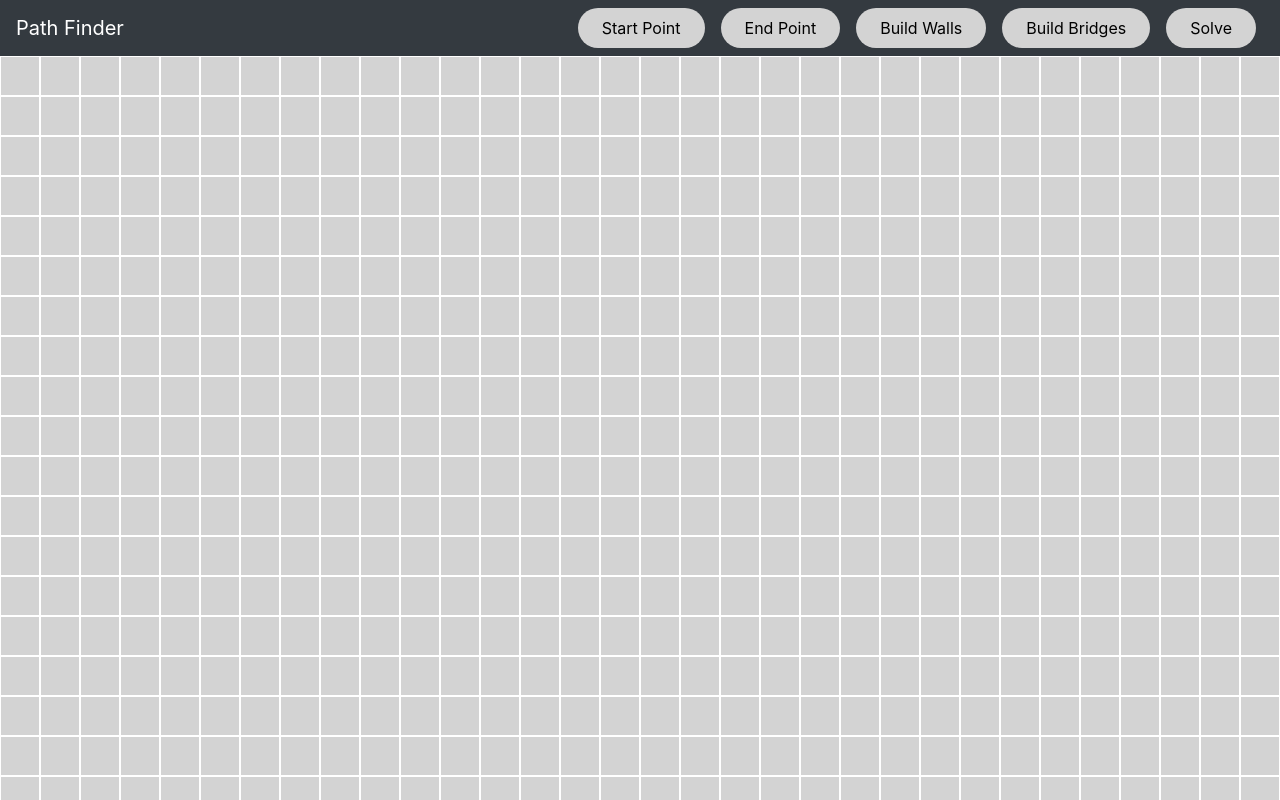
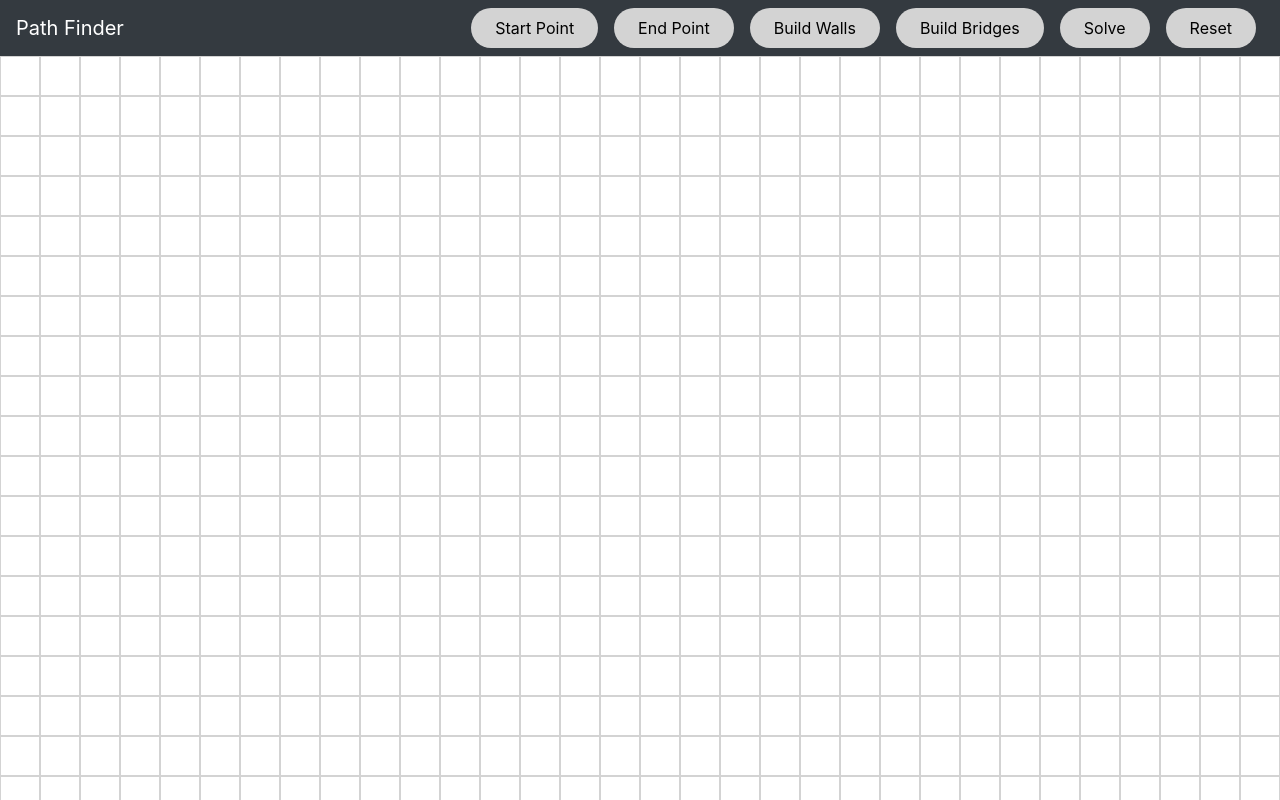
Before and after one commit to bamit5/path-finder, a React (Create React App) app: page / in a window 1280 px wide. Shown: the top 800 px of the page. Built offline with nearby package versions, Linux system fonts and the light colour scheme.

Commit message:
added animation. changed mode/graph functionality. started adding bridge node functionality. rn removing graph from redux to improve efficiency

```diff
--- a/src/algorithms/Dijkstras.ts
+++ b/src/algorithms/Dijkstras.ts
@@ -9,7 +9,7 @@ type NodeGraph = NodeData[][]; // TODO add to constants? maybe change name or so
  * @param s
  * @param e
  */
-const solve = (graph: NodeGraph, s: Point, e: Point) => {
+const dijkstras = (graph: NodeGraph, s: Point, e: Point) => {
   // set start node distance to 0
   graph[s.x][s.y].dist = 0;
 
@@ -72,4 +72,18 @@ const solve = (graph: NodeGraph, s: Point, e: Point) => {
   return { nodesVisited, nodesTaken };
 };
 
+const solve = (graph: NodeGraph, s: Point, e: Point, bridgeNode?: Point) => {
+  if (bridgeNode) {
+    // solve from start to bridge and bridge to end
+    const bridgeSol = dijkstras(graph, s, bridgeNode);
+    const endSol = dijkstras(graph, bridgeNode, e);
+
+    // combine solutions and return them
+    const nodesVisited = bridgeSol.nodesVisited.concat(endSol.nodesVisited);
+    const nodesTaken = bridgeSol.nodesTaken.concat(endSol.nodesTaken);
+    return { nodesVisited, nodesTaken };
+  }
+  return dijkstras(graph, s, e);
+};
+
 export default { solve };
--- a/src/components/Graph/Graph.scss
+++ b/src/components/Graph/Graph.scss
@@ -2,22 +2,23 @@ $node-size: 5vh;
 $node-hover-emphasis: 0.15vh;
 $node-color: lightgrey;
 $color-emphasis: 20%;
-$node-spacing: 0.15vh;
-$node-types:
-  "inactive" lightgrey,
+$node-regular-types:
+  "inactive" white,
   "wall" black,
   "start" aquamarine,
   "end" aqua,
-  "bridge" green,
-  "visited" pink,
-  "taken" red;
+  "bridge" green;
+
+$node-path-types:
+  "visited" lightcoral,
+  "taken" turquoise;
 
 .graph-wrapper {
   display: flex;
   width: 100%;
   flex-wrap: wrap;
   justify-content: center;
-  cursor: pointer; // TODO which shape mouse?
+  cursor: pointer;
 }
 
 .node-basics {
@@ -27,8 +28,7 @@ $node-types:
   position: relative;
   width: $node-size;
   height: $node-size;
-  padding: $node-spacing;
-  border: 0px;
+  border: 0.5px lightgrey solid;
 }
 
 @mixin node-color ($color: lightgrey) {
@@ -39,9 +39,82 @@ $node-types:
   }
 }
 
-@each $type, $color in $node-types {
+@mixin pop($type, $color) {
+  animation: pop-#{$type} 0.25s 0s;
+  @keyframes pop-#{$type} {
+    0% {
+      padding: 25%;
+    }
+
+    75% {
+      padding: 0%;
+      transform: scale(1.2);
+      border: none;
+      z-index: 1000;
+    }
+
+    100% {
+      padding: 0%;
+      transform: scale(1);
+    }
+  }
+}
+
+@mixin unpop($type, $color) {
+  animation: unpop-#{$type} 0.5s ease 0s forwards;
+  @keyframes unpop-#{$type} {
+    0% {
+      padding: 0%;
+    }
+
+    50% {
+      padding: 25%;
+    }
+
+    100% {
+      padding: 0%;
+    }
+  }
+}
+// TODO add radius. try starting the pop with it being circular, then going to square
+@mixin search-pop($type, $color) {
+  animation: search-pop-#{$type} 2s ease 0s forwards;
+  @keyframes search-pop-#{$type} {
+    0% {
+      padding: 25%;
+      background-color: lightyellow;
+    }
+
+    40% {
+      padding: 0%;
+      transform: scale(1.1);
+      background-color: lighten($color: $color, $amount: $color-emphasis);
+    }
+
+    60% {
+      padding: 0%;
+      transform: scale(1);
+    }
+
+  }
+}
+
+@each $type, $color in $node-regular-types {
   .#{$type}-node {
     @extend .node-basics;
-    @include node-color($color)
+    @include node-color($color);
+    @if $type != "inactive" {
+      @include pop($type, $color);
+    } @else {
+      // TODO @include unpop($type, $color);
+    }
   }
 }
+
+@each $type, $color in $node-path-types {
+  .#{$type}-node {
+    @extend .node-basics;
+    background-color: $color;
+    @include search-pop($type, $color);
+  }
+}
--- a/src/components/Graph/Graph.tsx
+++ b/src/components/Graph/Graph.tsx
@@ -23,6 +23,7 @@ import { RootState } from '../../redux/reducers';
 import graphActions from '../../redux/actions/graph';
 import { ModeConstants, ModeType, NodeType } from '../../redux/constants';
 import Dijkstras from '../../algorithms/Dijkstras';
+import modeActions from '../../redux/actions/mode';
 
 interface GraphProps {
   width: number;
@@ -35,6 +36,7 @@ interface StateProps {
   startNode: Point | null;
   endNode: Point | null;
   settingNodeType: NodeType;
+  reset: boolean;
 }
 
 interface DispatchProps {
@@ -42,6 +44,9 @@ interface DispatchProps {
   changeNode: (change: ChangeableNodeData) => void;
   setStartNode: (startNode: Point | null) => void;
   setEndNode: (endNode: Point | null) => void;
+  setMode: (mode: ModeType) => void;
+  doneResetting: () => void;
+  setGraphSuccess: (s: boolean) => void;
 }
 
 const Graph: React.FC<GraphProps & StateProps & DispatchProps> = forwardRef(
@@ -53,10 +58,14 @@ const Graph: React.FC<GraphProps & StateProps & DispatchProps> = forwardRef(
     startNode,
     endNode,
     settingNodeType,
+    reset,
     initGraph,
+    changeNode,
     setStartNode,
     setEndNode,
-    changeNode,
+    setMode,
+    doneResetting,
+    setGraphSuccess,
   }) => {
     // dragging used for drag to select
     const [dragging, setDragging] = useState(false);
@@ -79,6 +88,7 @@ const Graph: React.FC<GraphProps & StateProps & DispatchProps> = forwardRef(
     }, [width, height]);
 
     useEffect(() => {
+      // handle solving and visualzing
       if (mode === ModeConstants.SOLVING && startNode && endNode) {
         // solve with dijkstras // TODO change the algorithm type to be dynamic eventually
         const { nodesVisited, nodesTaken } = Dijkstras.solve(
@@ -87,38 +97,56 @@ const Graph: React.FC<GraphProps & StateProps & DispatchProps> = forwardRef(
           endNode,
         );
 
-        console.log('visited:');
-        console.log(nodesVisited);
-        console.log('taken');
-        console.log(nodesTaken);
+        // set graph success and begin visualizing
+        setGraphSuccess(nodesTaken.length > 0);
+        setMode(ModeConstants.VISUALIZING);
 
-        console.log('setting visited nodes:');
-        nodesVisited.map((node, i) => {
-          console.log(node);
+        // visualizing visited nodes
+        const speed = 30; // TODO
+        nodesVisited.forEach((node, i) => {
           const ref = nodeRefs[node.x * height + node.y].current;
           if (ref) {
             setTimeout(() => {
-              console.log(`visited: ${node}`);
               ref.className = 'visited-node';
-            }, i * 30);
+            }, i * speed);
           }
-          return 1;
         });
 
-        console.log('setting taken nodes');
-        nodesTaken.map((node, i) => {
-          console.log(node);
+        // visualize taken nodes after visited nodes
+        nodesTaken.forEach((node, i) => {
           const ref = nodeRefs[node.x * height + node.y].current;
           if (ref) {
             setTimeout(() => {
-              console.log(`taken: ${node}`);
               ref.className = 'taken-node';
-            }, nodesVisited.length * 30 + i * 30);
+            }, nodesVisited.length * speed + i * speed);
           }
-          return 1;
         });
+
+        // graph is completed when done visualizing visited and taken nodes
+        setTimeout(
+          () => setMode(ModeConstants.COMPLETED),
+          nodesVisited.length * speed + nodesTaken.length * speed,
+        );
       }
     }, [mode]);
+
+    useEffect(() => {
+      // handle resetting
+      if (reset) {
+        // reset graph styles
+        nodeRefs.forEach((node) => {
+          if (node.current) node.current.className = nodeStyles.INACTIVE;
+        });
+        // get new graph // TODO is this needed? can you just have nodes be represented by their current className?
+        initGraph(width, height);
+
+        // reset start/end/bridge Nodes
+        setStartNode(null);
+        setEndNode(null);
+
+        doneResetting();
+      }
+    }, [reset]);
 
     const handleClick = ({ x, y, type }: NodeData) => {
       // only update style if the mode allows for user changes
@@ -177,7 +205,6 @@ const Graph: React.FC<GraphProps & StateProps & DispatchProps> = forwardRef(
         role="application"
         aria-label="Graph that contains the nodes"
         className="graph-wrapper"
-        // TODO check async? might create problems
         onMouseDown={async () => setDragging(true)}
         onMouseUp={async () => setDragging(false)}
       >
@@ -217,6 +244,7 @@ const mapStateToProps = (state: RootState): StateProps => ({
   startNode: state.graph.startNode,
   endNode: state.graph.endNode,
   settingNodeType: state.mode.settingNodeType,
+  reset: state.graph.reset,
 });
 
 const mapDispatchToProps = (dispatch: Dispatch<any>): DispatchProps => ({
@@ -224,6 +252,9 @@ const mapDispatchToProps = (dispatch: Dispatch<any>): DispatchProps => ({
   changeNode: (change) => dispatch(graphActions.changeNode(change)),
   setStartNode: (startNode) => dispatch(graphActions.setStartNode(startNode)),
   setEndNode: (endNode) => dispatch(graphActions.setEndNode(endNode)),
+  setMode: (mode) => dispatch(modeActions.setMode(mode)),
+  doneResetting: () => dispatch(graphActions.doneResetting()),
+  setGraphSuccess: (s) => dispatch(graphActions.setSuccess(s)),
 });
 
 export default connect(mapStateToProps, mapDispatchToProps)(Graph);
--- a/src/components/Navbar/Navbar.tsx
+++ b/src/components/Navbar/Navbar.tsx
@@ -10,12 +10,12 @@ import { Dispatch } from 'redux';
 // eslint-disable-next-line sort-imports
 import { RootState } from '../../redux/reducers';
 import modeActions from '../../redux/actions/mode';
-import { ChangeableNodeData, Graph, Point } from '../../constants/constants';
-
+import { Point } from '../../constants/constants';
+import { ModeConstants, ModeType } from '../../redux/constants';
 import graphActions from '../../redux/actions/graph';
 
 interface StateProps {
-  graph: Graph;
+  mode: ModeType;
   startNode: Point | null;
   endNode: Point | null;
 }
@@ -25,20 +25,20 @@ interface DispatchProps {
   settingEndNode: () => void;
   settingWallNodes: () => void;
   settingBridgeNodes: () => void;
-  solving: () => void;
-  changeNode: (change: ChangeableNodeData) => void;
+  setMode: (mode: ModeType) => void;
+  resetGraph: () => void;
 }
 
 const CustomNavbar: React.FC<StateProps & DispatchProps> = ({
-  graph,
+  mode,
   startNode,
   endNode,
   settingStartNode,
   settingEndNode,
   settingWallNodes,
   settingBridgeNodes,
-  solving,
-  changeNode,
+  setMode,
+  resetGraph,
 }) => (
   <Navbar collapseOnSelect bg="dark" variant="dark" expand="md">
     <Navbar.Brand>Path Finder</Navbar.Brand>
@@ -61,14 +61,28 @@ const CustomNavbar: React.FC<StateProps & DispatchProps> = ({
           type="button"
           onClick={() => {
             // requirements before solving
-            if (!startNode || !endNode) {
-              return;
+            if (startNode && endNode) {
+              // now in solving state
+              setMode(ModeConstants.SOLVING);
             }
-            // now in solving state
-            solving();
           }}
         >
           Solve
+        </button>
+        <button
+          type="button"
+          onClick={() => {
+            if (
+              mode !== ModeConstants.SOLVING &&
+              mode !== ModeConstants.VISUALIZING
+            ) {
+              // now reseting
+              resetGraph();
+              setMode(ModeConstants.EDITING);
+            }
+          }}
+        >
+          Reset
         </button>
       </Nav>
     </Navbar.Collapse>
@@ -76,7 +90,7 @@ const CustomNavbar: React.FC<StateProps & DispatchProps> = ({
 );
 
 const mapStateToProps = (state: RootState): StateProps => ({
-  graph: state.graph.graph,
+  mode: state.mode.mode,
   startNode: state.graph.startNode,
   endNode: state.graph.endNode,
 });
@@ -86,8 +100,8 @@ const mapDispatchToProps = (dispatch: Dispatch<any>): DispatchProps => ({
   settingEndNode: () => dispatch(modeActions.settingEndNode()),
   settingWallNodes: () => dispatch(modeActions.settingWallNodes()),
   settingBridgeNodes: () => dispatch(modeActions.settingBridgeNodes()),
-  solving: () => dispatch(modeActions.solving()),
-  changeNode: (change) => dispatch(graphActions.changeNode(change)),
+  setMode: (mode) => dispatch(modeActions.setMode(mode)),
+  resetGraph: () => dispatch(graphActions.resetGraph()),
 });
 
 export default connect(mapStateToProps, mapDispatchToProps)(CustomNavbar);
--- a/src/redux/actions/graph.ts
+++ b/src/redux/actions/graph.ts
@@ -22,11 +22,27 @@ const changeNode = (node: ChangeableNodeData) => ({
   message: node,
 });
 
+const resetGraph = () => ({
+  type: GraphConstants.RESET,
+});
+
+const doneResetting = () => ({
+  type: GraphConstants.DONE_RESETTING,
+});
+
+const setSuccess = (success: boolean) => ({
+  type: GraphConstants.SET_SUCCESS,
+  message: success,
+});
+
 const graphActions = {
   setStartNode,
   setEndNode,
   initGraph,
   changeNode,
+  resetGraph,
+  doneResetting,
+  setSuccess,
 };
 
 export default graphActions;
--- a/src/redux/actions/mode.ts
+++ b/src/redux/actions/mode.ts
@@ -1,19 +1,8 @@
 import { ModeConstants } from '../constants';
+import { ModeType } from '../constants/mode';
 
-const editing = () => ({
-  type: ModeConstants.EDITING,
-});
-
-const solving = () => ({
-  type: ModeConstants.SOLVING,
-});
-
-const solvedSuccess = () => ({
-  type: ModeConstants.SOLVED_SUCCESS,
-});
-
-const solvedFailure = () => ({
-  type: ModeConstants.SOLVED_FAILURE,
+const setMode = (mode: ModeType) => ({
+  type: mode,
 });
 
 const setSolvingAlg = (alg: string) => ({
@@ -38,10 +27,7 @@ const settingBridgeNodes = () => ({
 });
 
 const modeActions = {
-  editing,
-  solving,
-  solvedSuccess,
-  solvedFailure,
+  setMode,
   setSolvingAlg,
   settingWallNodes,
   settingStartNode,
--- a/src/redux/constants/graph.ts
+++ b/src/redux/constants/graph.ts
@@ -3,6 +3,9 @@ enum GraphConstants {
   SET_END_NODE = 'SET_END_NODE',
   INIT_GRAPH = 'RESET_GRAPH',
   CHANGE_NODE = 'SET_NODE',
+  RESET = 'RESET',
+  DONE_RESETTING = 'DONE_RESETTING',
+  SET_SUCCESS = 'SET_SUCCESS',
 }
 
 export default GraphConstants;
--- a/src/redux/constants/mode.ts
+++ b/src/redux/constants/mode.ts
@@ -1,10 +1,9 @@
 enum ModeConstants {
   // user modes
   EDITING = 'EDITING',
-  SOLVE = 'SOLVE',
   SOLVING = 'SOLVING',
-  SOLVED_SUCCESS = 'SOLVED_SUCCESS',
-  SOLVED_FAILURE = 'SOLVED_FAILURE',
+  VISUALIZING = 'VISUALIZING',
+  COMPLETED = 'COMPLETED',
   // algorithm modes
   SET_SOLVING_ALG = 'SET_SOLVING_ALGORITHM',
   BFS = 'BFS',
@@ -20,8 +19,8 @@ enum ModeConstants {
 type Mode =
   | ModeConstants.EDITING
   | ModeConstants.SOLVING
-  | ModeConstants.SOLVED_SUCCESS
-  | ModeConstants.SOLVED_FAILURE;
+  | ModeConstants.VISUALIZING
+  | ModeConstants.COMPLETED;
 
 type Node =
   | ModeConstants.SETTING_WALL_NODES
--- a/src/redux/reducers/graph.ts
+++ b/src/redux/reducers/graph.ts
@@ -13,6 +13,7 @@ export interface GraphState {
   graph: Graph;
   startNode: Point | null;
   endNode: Point | null;
+  reset: boolean;
 }
 
 const initGraph = (width: number, height: number): Graph => {
@@ -41,6 +42,7 @@ const initialState: GraphState = {
   graph: initGraph(0, 0),
   startNode: null,
   endNode: null,
+  reset: false,
 };
 
 const graph = (state = initialState, action: AnyAction) => {
@@ -86,6 +88,18 @@ const graph = (state = initialState, action: AnyAction) => {
       };
     }
 
+    case GraphConstants.RESET:
+      return {
+        ...state,
+        reset: true,
+      };
+
+    case GraphConstants.DONE_RESETTING:
+      return {
+        ...state,
+        reset: false,
+      };
+
     default:
       return state;
   }
--- a/src/redux/reducers/mode.ts
+++ b/src/redux/reducers/mode.ts
@@ -24,29 +24,22 @@ const mode = (state = initialState, action: AnyAction) => {
         mode: ModeConstants.EDITING,
       };
 
-    case ModeConstants.SOLVE:
-      // TODO call whichever function to solve the maze here?
-      return {
-        ...state,
-        mode: ModeConstants.SOLVING,
-      };
-
     case ModeConstants.SOLVING:
       return {
         ...state,
         mode: ModeConstants.SOLVING,
       };
 
-    case ModeConstants.SOLVED_SUCCESS:
+    case ModeConstants.VISUALIZING:
       return {
         ...state,
-        mode: ModeConstants.SOLVED_SUCCESS,
+        mode: ModeConstants.VISUALIZING,
       };
 
-    case ModeConstants.SOLVED_FAILURE:
+    case ModeConstants.COMPLETED:
       return {
         ...state,
-        mode: ModeConstants.SOLVED_FAILURE,
+        mode: ModeConstants.COMPLETED,
       };
 
     case ModeConstants.SETTING_WALL_NODES:
```
